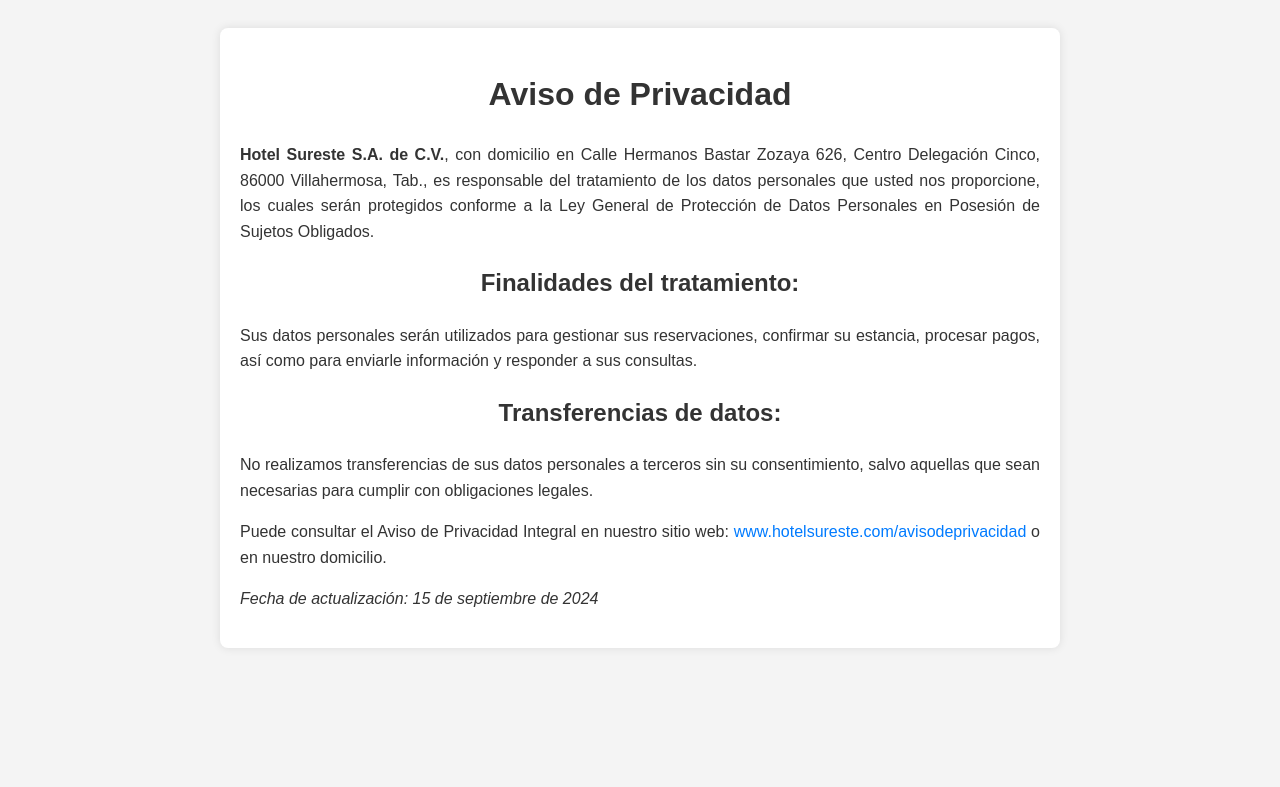
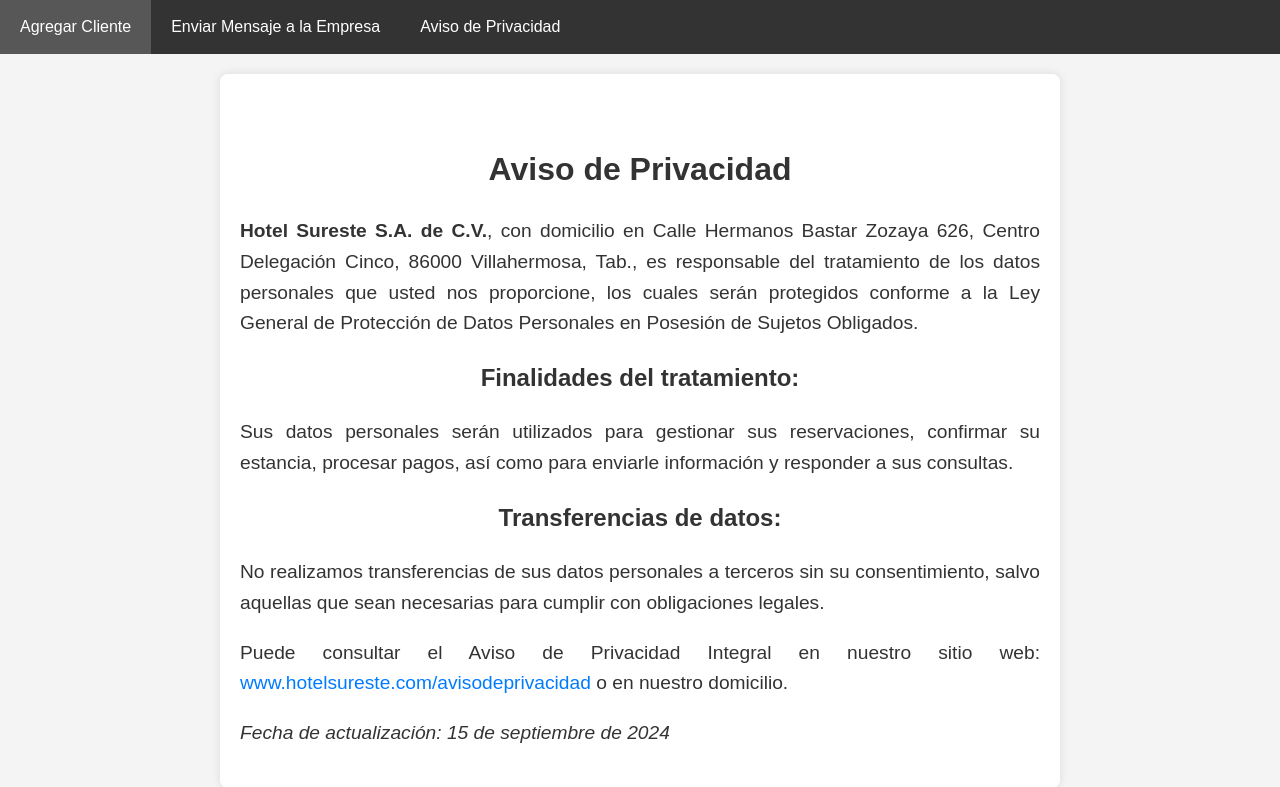
Before and after one commit to Fredev01/BancaShat, a Flask app: page /aviso-privacidad in a window 1280 px wide. Shown: the top 787 px of the page. Run offline with Flask 3, Linux system fonts and the light colour scheme; parts of the project's set-up code (start-up, migrations or seed data) failed here and were passed over; some libraries are stand-ins or nearby versions.

Commit message:
Se agrego navbar en vista aviso de privacidad

```diff
--- a/static/css/styles.css
+++ b/static/css/styles.css
@@ -61,6 +61,7 @@
     box-shadow: 0 0 10px rgba(0, 0, 0, 0.1);
     max-width: 800px;
     margin: auto;
+    margin-top: 20px;
 }
 h1 {
     text-align: center;
--- a/templates/aviso_privacidad.html
+++ b/templates/aviso_privacidad.html
@@ -5,8 +5,54 @@
     <meta name="viewport" content="width=device-width, initial-scale=1.0">
     <link rel="stylesheet" href="{{ url_for('static', filename='css/styles.css') }}">
     <title>Aviso de Privacidad</title>
+    <style>
+        body {
+            font-family: Arial, sans-serif;
+            margin: 0;
+            padding: 0;
+        }
+
+        /* Estilos para la navbar */
+        .navbar {
+            background-color: #333;
+            overflow: hidden;
+        }
+
+        .navbar a {
+            float: left;
+            display: block;
+            color: white;
+            text-align: center;
+            padding: 14px 20px;
+            text-decoration: none;
+        }
+
+        .navbar a:hover {
+            background-color: #575757;
+        }
+
+        /* Estilos para el contenido principal */
+        .container {
+            padding: 20px;
+            text-align: center;
+        }
+
+        h1 {
+            margin-top: 50px;
+        }
+
+        p {
+            font-size: 1.2em;
+        }
+    </style>
+
 </head>
 <body>
+<div class="navbar">
+        <a href="{{ url_for('clientes') }}">Agregar Cliente</a>
+        <a href="{{ url_for('clientes') }}">Enviar Mensaje a la Empresa</a>
+        <a href="{{ url_for('aviso_privacidad') }}">Aviso de Privacidad</a>
+    </div>
     <div class="container">
         <h1>Aviso de Privacidad</h1>
         <p><strong>Hotel Sureste S.A. de C.V.</strong>, con domicilio en Calle Hermanos Bastar Zozaya 626, Centro Delegación Cinco, 86000 Villahermosa, Tab., es responsable del tratamiento de los datos personales que usted nos proporcione, los cuales serán protegidos conforme a la Ley General de Protección de Datos Personales en Posesión de Sujetos Obligados.</p>
```
